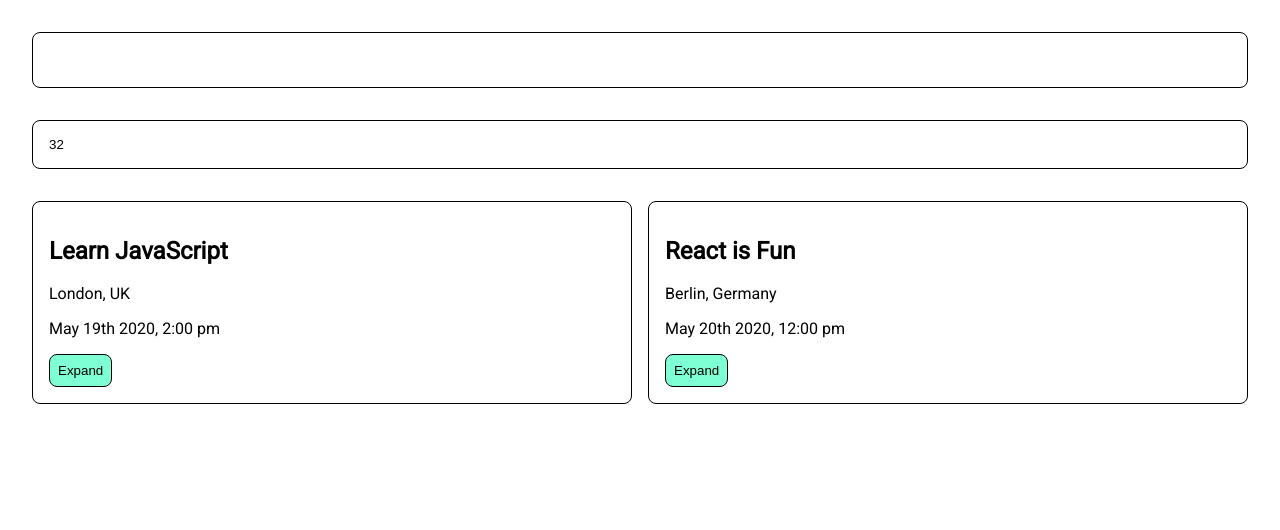
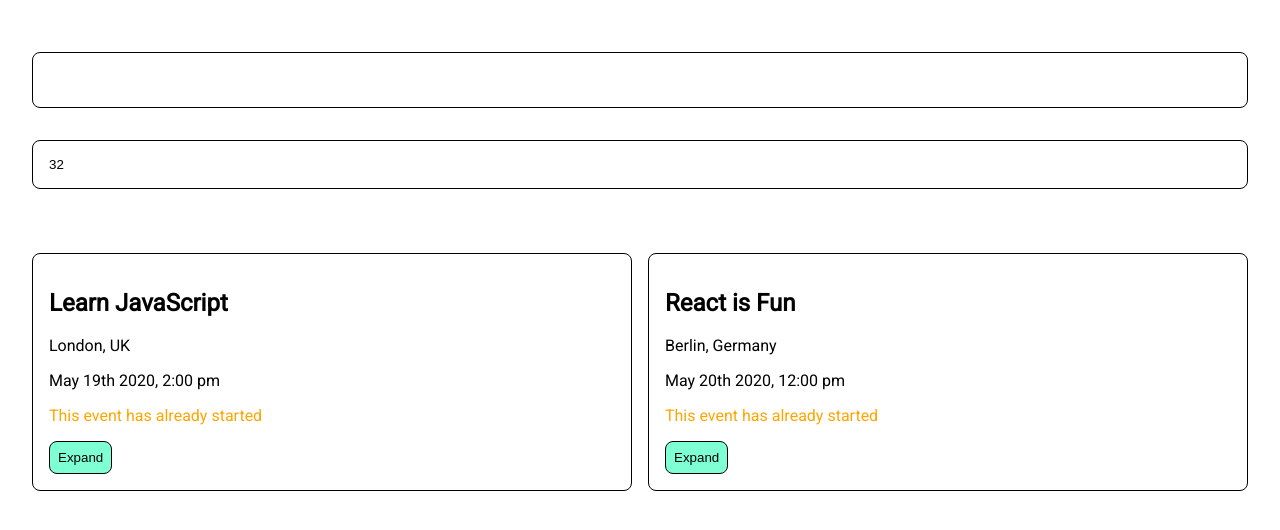
Before and after one commit to LetsCodeManh/MeetApp, a React (Create React App) app: page / in a window 1280 px wide. Shown: the top 530 px of the page. Built offline with nearby package versions, Linux system fonts and the light colour scheme; what atatus-spa would draw is missing.

Commit message:
Adding Alert in the App

```diff
--- /dev/null
+++ b/src/components/Alert/Alert.js
@@ -0,0 +1,61 @@
+import React, { Component } from "react";
+
+class Alert extends Component {
+  constructor(props) {
+    super(props);
+    this.color = null;
+  }
+
+  getStyle = () => {
+    return {
+      color: this.color,
+      position: this.position,
+      top: this.top,
+      left: this.left,
+      right: this.right,
+      paddingInline: this.paddingInline,
+    };
+  };
+
+  render() {
+    return (
+      <div className="Alert">
+        <p style={this.getStyle()}>{this.props.text}</p>
+      </div>
+    );
+  }
+}
+
+class InfoAlert extends Alert {
+  constructor(props) {
+    super(props);
+    this.color = "blue";
+    this.position = "absolute";
+    this.top = "-3rem";
+    this.left = 0;
+    this.right = 0;
+    this.paddingInline = "2rem";
+  }
+}
+
+class ErrorAlert extends Alert {
+  constructor(props) {
+    super(props);
+    this.color = "red";
+    this.position = "absolute";
+    this.top = "3rem";
+    this.left = 0;
+    this.right = 0;
+    this.paddingInline = "2rem";
+  }
+}
+
+class WarningAlert extends Alert {
+  constructor(props) {
+    super(props);
+    this.color = "orange";
+  }
+}
+
+export default Alert;
+export { InfoAlert, ErrorAlert, WarningAlert };
--- a/src/components/CitySearch/CitySearch.js
+++ b/src/components/CitySearch/CitySearch.js
@@ -1,10 +1,12 @@
 import React, { Component } from "react";
+import { InfoAlert } from "../Alert/Alert";
 
 class CitySearch extends Component {
   state = {
     query: "",
     suggestions: [],
     showSuggestions: undefined,
+    infoText: "",
   };
 
   handleInputChanged = (event) => {
@@ -18,11 +20,14 @@ class CitySearch extends Component {
         query: value,
         suggestions: [],
         showSuggestions: false,
+        infoText:
+          "We can not find the city you are looking for. Please try another city",
       });
     } else {
       return this.setState({
         query: value,
         suggestions,
+        infoText: "",
       });
     }
   };
@@ -39,6 +44,7 @@ class CitySearch extends Component {
   render() {
     return (
       <div className="CitySearch">
+        <InfoAlert text={this.state.infoText} />
         <input
           type="text"
           className="city"
--- a/src/components/Event/Event.js
+++ b/src/components/Event/Event.js
@@ -1,9 +1,11 @@
 import moment from "moment";
 import React, { Component } from "react";
+import { WarningAlert } from "../Alert/Alert";
 
 class Event extends Component {
   state = {
     isExpanded: false,
+    warningText: "",
   };
 
   toggleExpand = () => {
@@ -11,6 +13,18 @@ class Event extends Component {
       isExpanded: !prevState.isExpanded,
     }));
   };
+
+  componentDidMount() {
+    const { event } = this.props;
+    const eventStartDate = moment(event.start.dateTime);
+    const currentDate = moment();
+
+    if (eventStartDate.isBefore(currentDate)) {
+      this.setState({
+        warningText: "This event has already started",
+      });
+    }
+  }
 
   render() {
     const { event } = this.props;
@@ -24,6 +38,7 @@ class Event extends Component {
             <p className="startDate">
               {moment(event.start.dateTime).format("MMMM Do YYYY, h:mm a")}
             </p>
+            <WarningAlert text={this.state.warningText} />
           </div>
           {isExpanded && (
             <div>
--- a/src/components/NumberOfEvents/NumberOfEvents.js
+++ b/src/components/NumberOfEvents/NumberOfEvents.js
@@ -1,14 +1,20 @@
 import React, { Component } from "react";
+import { ErrorAlert } from "../Alert/Alert";
 
 class NumberOfEvents extends Component {
   state = {
     numberOfEvents: 32,
+    errorText: "",
   };
 
   handleInputChanged = (event) => {
     const inputValue = parseInt(event.target.value);
+
     if (inputValue < 1 || inputValue > 100) {
-      console.log("Pick a number betwwen 1 and 100");
+      console.log("Pick a number between 1 and 100");
+      this.setState({
+        errorText: "Pick a number between 1 and 100",
+      });
     } else {
       this.setState({
         numberOfEvents: inputValue,
@@ -31,6 +37,7 @@ class NumberOfEvents extends Component {
             this.handleInputChanged(event);
           }}
         />
+        <ErrorAlert text={this.state.errorText} />
       </div>
     );
   }
--- a/src/index.css
+++ b/src/index.css
@@ -18,7 +18,8 @@ body {
   flex-direction: column;
   gap: 0.25rem;
   padding-inline: 2rem;
-  margin-top: 2rem;
+  margin-top: 3rem;
+  position: relative;
 }
 
 .city {
@@ -45,15 +46,17 @@ body {
 
 .NumberOfEvents {
   display: flex;
+  flex-direction: column;
   padding-inline: 2rem;
   margin-top: 2rem;
+  position: relative;
 }
 
 .eventCountInput {
-  width: 100%;
   padding: 1rem;
   border: 1px solid black;
   border-radius: 0.5rem;
+  margin-bottom: 2rem;
 }
 
 .EventList {
@@ -104,5 +107,5 @@ h3 {
 }
 
 .description {
-  font-size: .9rem;
+  font-size: 0.9rem;
 }
```
